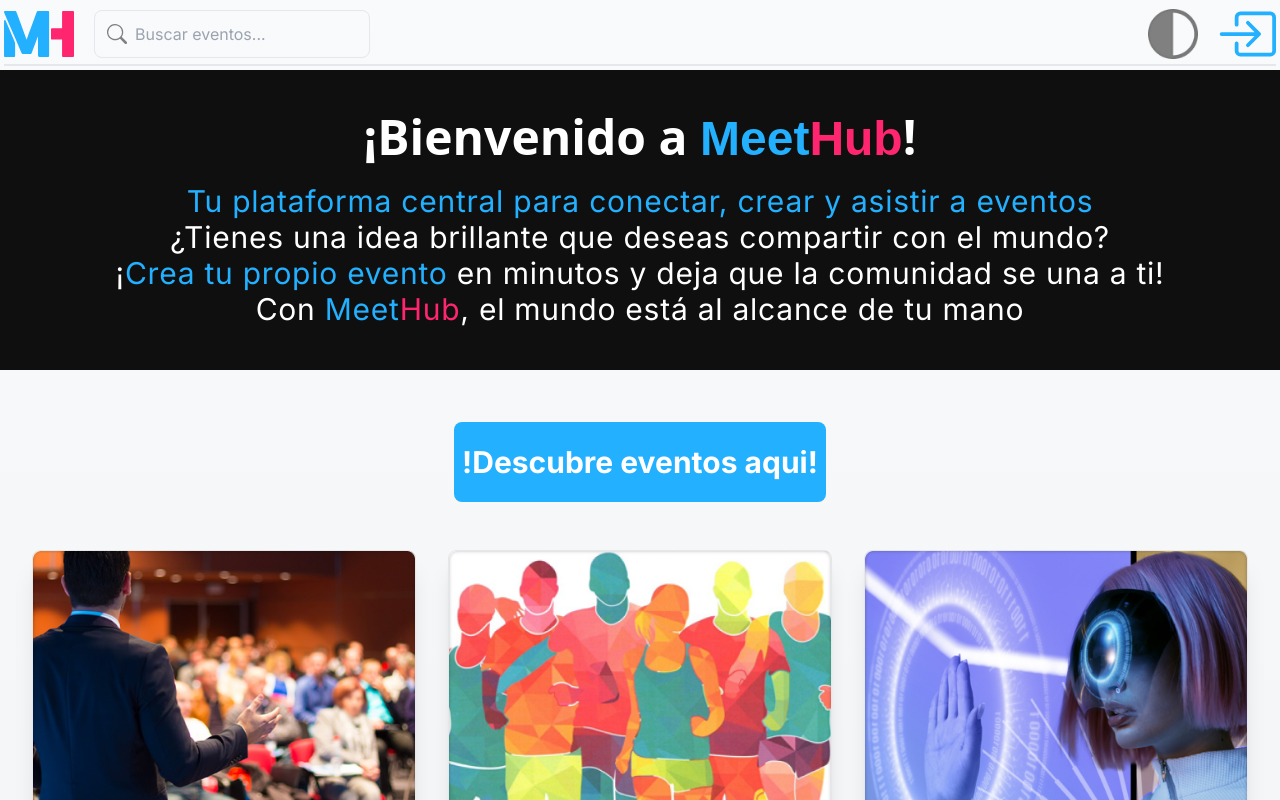
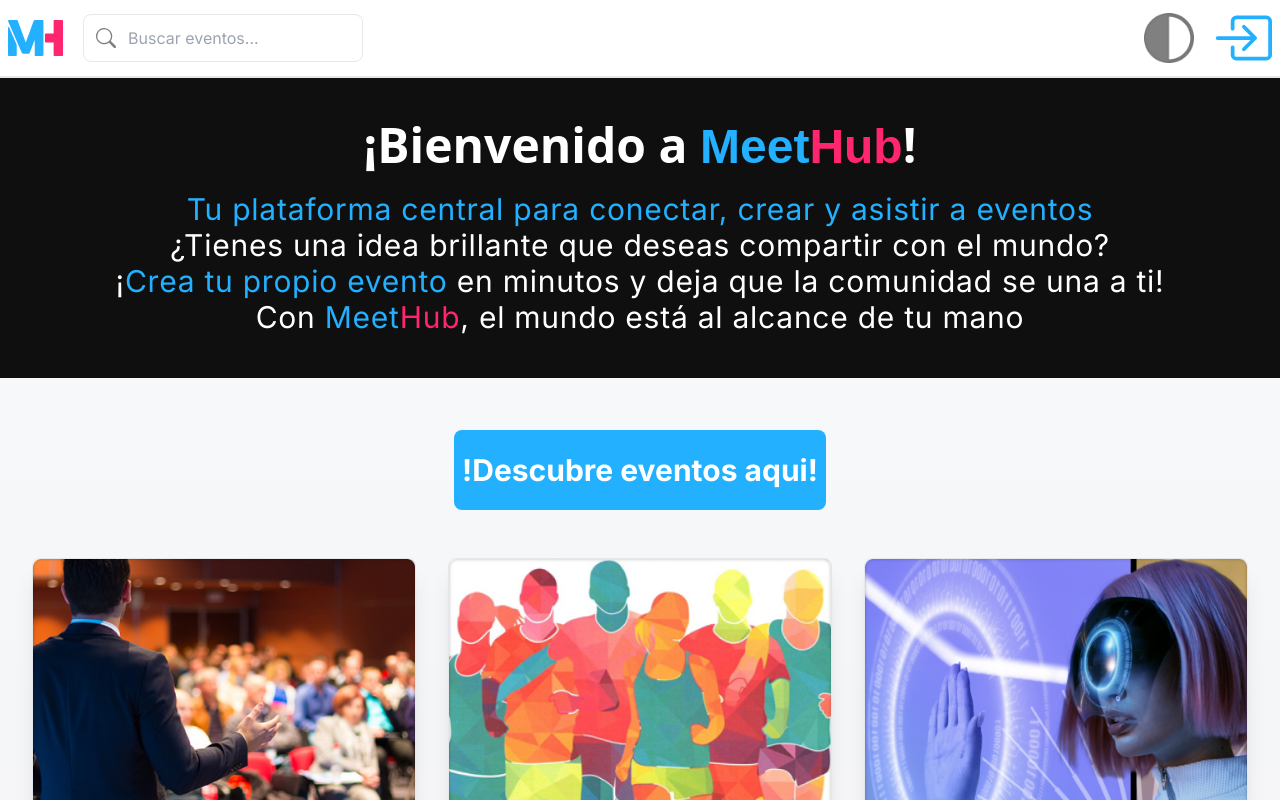
Before and after one commit to No-Country/c16-27-n-node-react, a Next.js app: page / in a window 1280 px wide. Shown: the top 800 px of the page. Built offline with nearby package versions, Linux system fonts and the light colour scheme.

Commit message:
class to className correction

```diff
--- a/src/app/components/CardEvent.jsx
+++ b/src/app/components/CardEvent.jsx
@@ -12,7 +12,7 @@ const CardEvent = ({ img, title, date, type }) => {
       />
       <div className="p-5 h-40 flex flex-col justify-center">
         <a href="#">
-          <h5 class="mb-2 text-xl font-bold tracking-tight ">
+          <h5 className="mb-2 text-xl font-bold tracking-tight ">
             {title || "Titulo del evento"}
           </h5>
         </a>
--- a/src/app/components/NabBar.jsx
+++ b/src/app/components/NabBar.jsx
@@ -4,14 +4,14 @@ import Link from 'next/link';
 
 const NabBar = () => {
   return (
-    <div className='border-b-2 flex justify-between m-1'>
+    <div className='border-b-2 p-2 flex justify-between bg-white'>
       <div className='flex items-center'>
         <Link href={'/'} >
           <Image
             src='/MeetHub-Logo.svg'
             alt='navbar-logo'
-            width={70}
-            height={60}
+            width={55}
+            height={20}
             className='mr-5'
           />
         </Link>
@@ -27,7 +27,7 @@ const NabBar = () => {
             <input
               type='text'
               placeholder='Buscar eventos...'
-              className='border-none bg-transparent focus:outline-none ml-2'
+              className='border-none bg-transparent focus:outline-none ml-3'
             />
           </div>
         </div>
```
